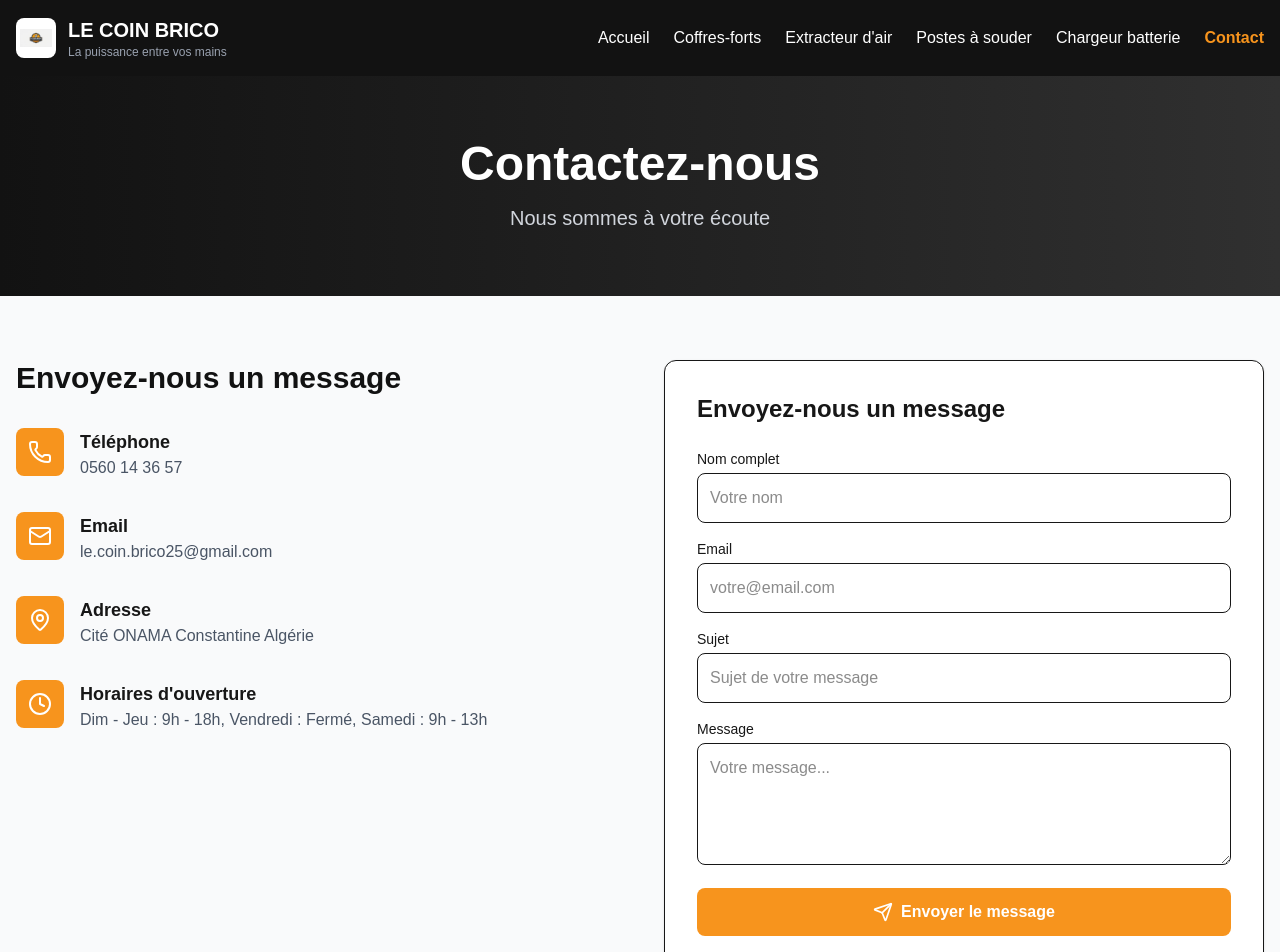
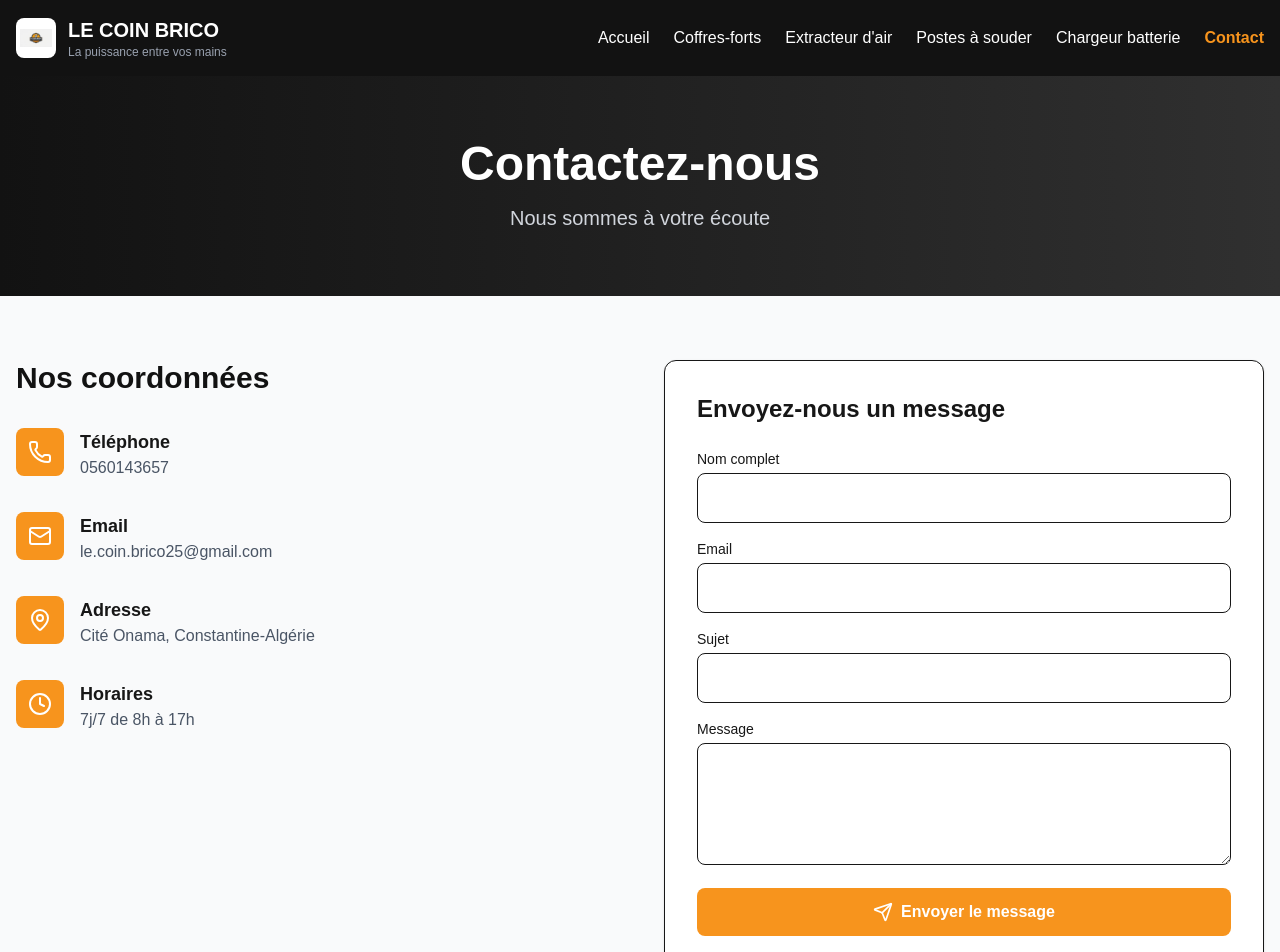
Before and after one commit to lecoinbrico25R/Le-Coin-Brico, a Next.js app: page /contact in a window 1280 px wide. Shown: the top 952 px of the page. Built offline with nearby package versions, Linux system fonts and the light colour scheme; no server answers; the database is empty.

Commit message:
feat: page contact lit les infos depuis Supabase

```diff
--- a/src/app/contact/page.tsx
+++ b/src/app/contact/page.tsx
@@ -1,6 +1,6 @@
 "use client";
 
-import { useState } from 'react';
+import { useEffect, useState } from 'react';
 import Link from 'next/link';
 import { Phone, Mail, MapPin, Clock, Send, Loader2, CheckCircle, AlertCircle } from 'lucide-react';
 import { useTranslation } from '@/context/TranslationContext';
@@ -10,6 +10,20 @@ export default function ContactPage() {
   const { language, t } = useTranslation();
   const [formData, setFormData] = useState({ name: '', email: '', subject: '', message: '' });
   const [status, setStatus] = useState<'idle' | 'loading' | 'success' | 'error'>('idle');
+  const [settings, setSettings] = useState<any>(null);
+
+  useEffect(() => {
+    loadSettings();
+  }, []);
+
+  const loadSettings = async () => {
+    try {
+      const { data } = await supabase.from('site_settings').select('*').limit(1).single();
+      if (data) setSettings(data);
+    } catch (error) {
+      console.error('Erreur chargement paramètres:', error);
+    }
+  };
 
   const handleSubmit = async (e: React.FormEvent) => {
     e.preventDefault();
@@ -72,74 +86,74 @@ export default function ContactPage() {
         <div className="grid grid-cols-1 lg:grid-cols-2 gap-12">
 
           <div className="space-y-8">
-            <h2 className="text-3xl font-bold text-[#121212]">{t('contact.formTitle') || 'Nos coordonnées'}</h2>
+            <h2 className="text-3xl font-bold text-[#121212]">Nos coordonnées</h2>
 
             <div className="flex items-start gap-4">
               <div className="bg-[#F7941D] p-3 rounded-lg text-white"><Phone size={24} /></div>
               <div>
-                <h3 className="font-bold text-lg">{t('contact.phone')}</h3>
-                <p className="text-gray-600">{t('contact.phoneValue')}</p>
+                <h3 className="font-bold text-lg">Téléphone</h3>
+                <p className="text-gray-600">{settings?.phone || '0560143657'}</p>
               </div>
             </div>
 
             <div className="flex items-start gap-4">
               <div className="bg-[#F7941D] p-3 rounded-lg text-white"><Mail size={24} /></div>
               <div>
-                <h3 className="font-bold text-lg">{t('contact.email')}</h3>
-                <p className="text-gray-600">{t('contact.emailValue')}</p>
+                <h3 className="font-bold text-lg">Email</h3>
+                <p className="text-gray-600">{settings?.email || 'le.coin.brico25@gmail.com'}</p>
               </div>
             </div>
 
             <div className="flex items-start gap-4">
               <div className="bg-[#F7941D] p-3 rounded-lg text-white"><MapPin size={24} /></div>
               <div>
-                <h3 className="font-bold text-lg">{t('contact.address')}</h3>
-                <p className="text-gray-600">{t('contact.addressValue')}</p>
+                <h3 className="font-bold text-lg">Adresse</h3>
+                <p className="text-gray-600">{settings?.address || 'Cité Onama, Constantine-Algérie'}</p>
               </div>
             </div>
 
             <div className="flex items-start gap-4">
               <div className="bg-[#F7941D] p-3 rounded-lg text-white"><Clock size={24} /></div>
               <div>
-                <h3 className="font-bold text-lg">{t('contact.hours')}</h3>
-                <p className="text-gray-600">{t('contact.hoursValue')}</p>
+                <h3 className="font-bold text-lg">Horaires</h3>
+                <p className="text-gray-600">{settings?.opening_hours || '7j/7 de 8h à 17h'}</p>
               </div>
             </div>
           </div>
 
           <div className="bg-white p-8 rounded-xl shadow-sm border">
-            <h2 className="text-2xl font-bold mb-6">{t('contact.formTitle') || 'Envoyez-nous un message'}</h2>
+            <h2 className="text-2xl font-bold mb-6">Envoyez-nous un message</h2>
 
             {status === 'success' && (
               <div className="mb-6 p-4 bg-green-50 text-green-700 rounded-lg border border-green-200 flex items-center gap-2">
-                <CheckCircle size={20} /> {t('contact.sent') || 'Message envoyé avec succès !'}
+                <CheckCircle size={20} /> Message envoyé avec succès !
               </div>
             )}
             {status === 'error' && (
               <div className="mb-6 p-4 bg-red-50 text-red-700 rounded-lg border border-red-200 flex items-center gap-2">
-                <AlertCircle size={20} /> {t('contact.error') || 'Erreur lors de l\'envoi. Réessayez.'}
+                <AlertCircle size={20} /> Erreur lors de l'envoi. Réessayez.
               </div>
             )}
 
             <form className="space-y-4" onSubmit={handleSubmit}>
               <div>
-                <label className="block text-sm font-medium mb-1">{t('contact.name')}</label>
-                <input type="text" required value={formData.name} onChange={(e) => setFormData({...formData, name: e.target.value})} placeholder={t('contact.namePlaceholder')} className="w-full p-3 border rounded-lg focus:ring-2 focus:ring-[#F7941D] outline-none" />
+                <label className="block text-sm font-medium mb-1">Nom complet</label>
+                <input type="text" required value={formData.name} onChange={(e) => setFormData({...formData, name: e.target.value})} className="w-full p-3 border rounded-lg focus:ring-2 focus:ring-[#F7941D] outline-none" />
               </div>
               <div>
                 <label className="block text-sm font-medium mb-1">Email</label>
-                <input type="email" required value={formData.email} onChange={(e) => setFormData({...formData, email: e.target.value})} placeholder={t('contact.emailPlaceholder')} className="w-full p-3 border rounded-lg focus:ring-2 focus:ring-[#F7941D] outline-none" />
+                <input type="email" required value={formData.email} onChange={(e) => setFormData({...formData, email: e.target.value})} className="w-full p-3 border rounded-lg focus:ring-2 focus:ring-[#F7941D] outline-none" />
               </div>
               <div>
-                <label className="block text-sm font-medium mb-1">{t('contact.subject')}</label>
-                <input type="text" value={formData.subject} onChange={(e) => setFormData({...formData, subject: e.target.value})} placeholder={t('contact.subjectPlaceholder')} className="w-full p-3 border rounded-lg focus:ring-2 focus:ring-[#F7941D] outline-none" />
+                <label className="block text-sm font-medium mb-1">Sujet</label>
+                <input type="text" value={formData.subject} onChange={(e) => setFormData({...formData, subject: e.target.value})} className="w-full p-3 border rounded-lg focus:ring-2 focus:ring-[#F7941D] outline-none" />
               </div>
               <div>
-                <label className="block text-sm font-medium mb-1">{t('contact.message')}</label>
-                <textarea required rows={4} value={formData.message} onChange={(e) => setFormData({...formData, message: e.target.value})} placeholder={t('contact.messagePlaceholder')} className="w-full p-3 border rounded-lg focus:ring-2 focus:ring-[#F7941D] outline-none"></textarea>
+                <label className="block text-sm font-medium mb-1">Message</label>
+                <textarea required rows={4} value={formData.message} onChange={(e) => setFormData({...formData, message: e.target.value})} className="w-full p-3 border rounded-lg focus:ring-2 focus:ring-[#F7941D] outline-none"></textarea>
               </div>
               <button type="submit" disabled={status === 'loading'} className="w-full bg-[#F7941D] hover:bg-orange-600 disabled:bg-gray-400 text-white font-bold py-3 rounded-lg flex items-center justify-center gap-2 transition-colors">
-                {status === 'loading' ? <><Loader2 className="animate-spin" size={20} /> {t('contact.sending')}</> : <><Send size={20} /> {t('contact.send')}</>}
+                {status === 'loading' ? <><Loader2 className="animate-spin" size={20} /> Envoi en cours...</> : <><Send size={20} /> Envoyer le message</>}
               </button>
             </form>
           </div>
@@ -149,7 +163,7 @@ export default function ContactPage() {
 
       <footer className="bg-[#121212] text-white py-8 mt-16">
         <div className="container mx-auto px-4 text-center">
-          <p>© 2026 LE COIN BRICO. {t('footer.rights')}</p>
+          <p>© 2026 LE COIN BRICO. Tous droits réservés</p>
         </div>
       </footer>
     </div>
```
